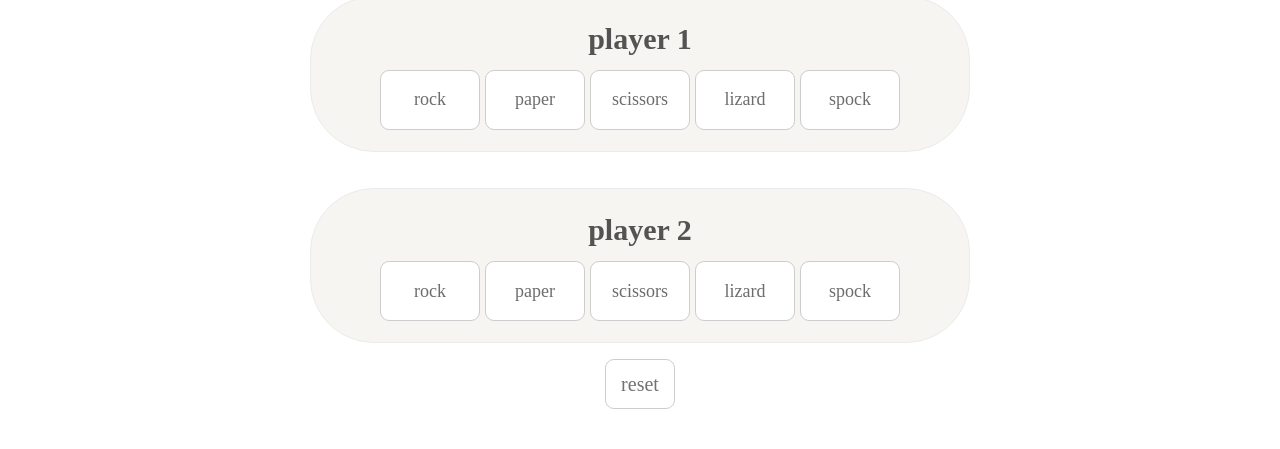
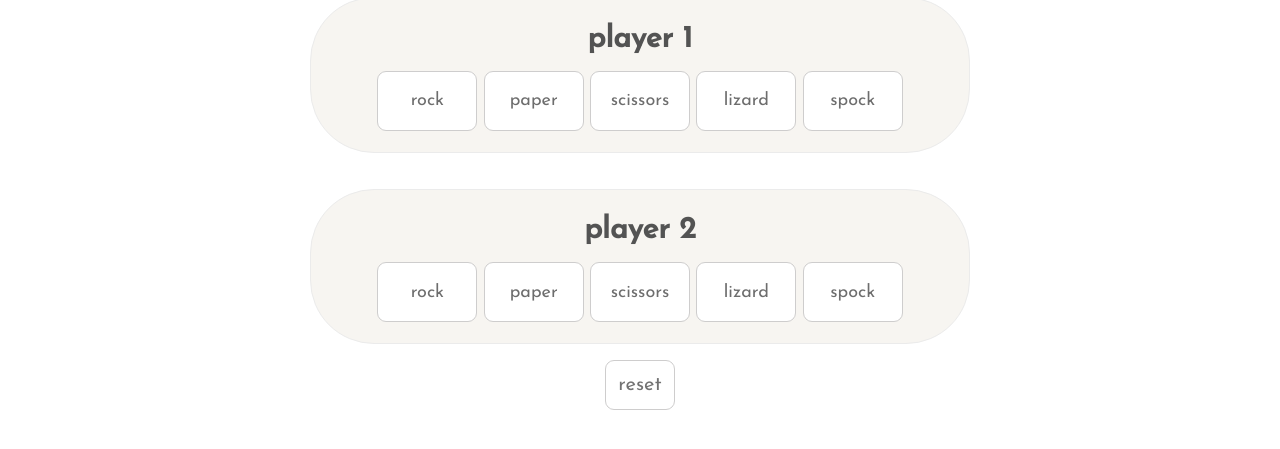
Before and after one commit to mary-toth/roshambo-js, a website: page public/index.html in a window 1280 px wide. Shown: the part 341-790 px from the top of the page. Drawn offline with Linux system fonts and the light colour scheme.

Commit message:
fixed font

```diff
--- a/public/index.html
+++ b/public/index.html
@@ -8,6 +8,9 @@
     <link rel="stylesheet" href="/screen.css" />
   </head>
   <body>
+    <style>
+      @import url('https://fonts.googleapis.com/css2?family=Josefin+Sans:wght@400;500&display=swap');
+    </style>
     <header>
       <img
       src=https://pxt.azureedge.net/blob/68f66c3ddc3acfc4c53157abf92eace202d46db2/static/courses/csintro/conditionals/rock-paper-scissors-items.png>
--- a/public/screen.css
+++ b/public/screen.css
@@ -1,6 +1,6 @@
 :root {
   font: 16px / 1 sans-serif;
-  font-family: Josefin Sans;
+  font-family: 'Josefin Sans', sans-serif;
 }
 
 html {
@@ -76,6 +76,7 @@ fieldset {
   width: 100px;
   height: 60px;
   font-size: 18px;
+  font-family: 'Josefin Sans', sans-serif;
 }
 .player2 button {
   background-color: rgb(255, 255, 255);
@@ -92,6 +93,7 @@ fieldset {
   width: 100px;
   height: 60px;
   font-size: 18px;
+  font-family: 'Josefin Sans', sans-serif;
 }
 button:hover {
   background-color: rgb(202, 207, 193);
@@ -131,7 +133,7 @@ button.reset {
   align-self: center;
   margin-right: 2rem;
   margin-bottom: 4rem;
-  font-family: Josefin Sans;
+  font-family: 'Josefin Sans', sans-serif;
   font-size: 20px;
   color: rgb(114, 114, 114);
   cursor: pointer;
```
